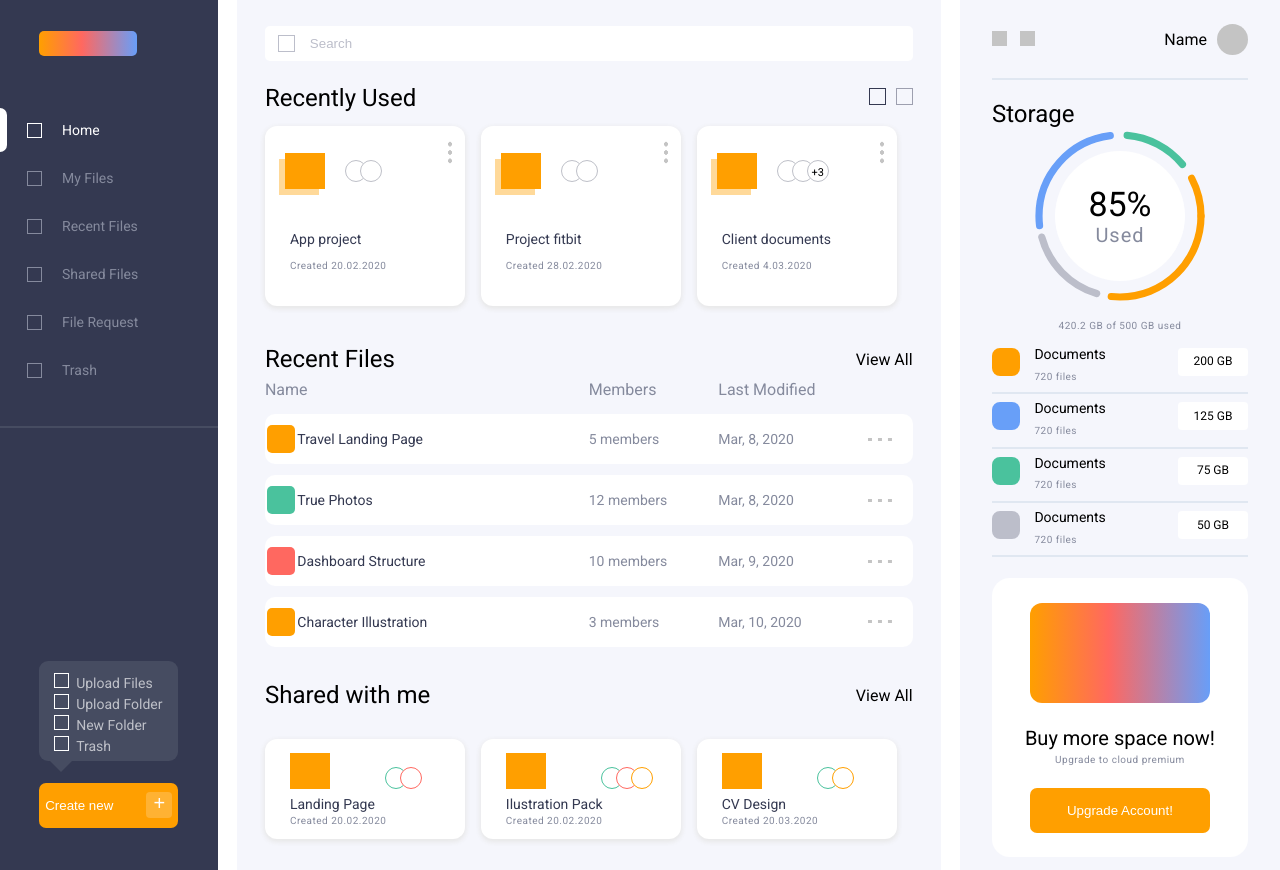
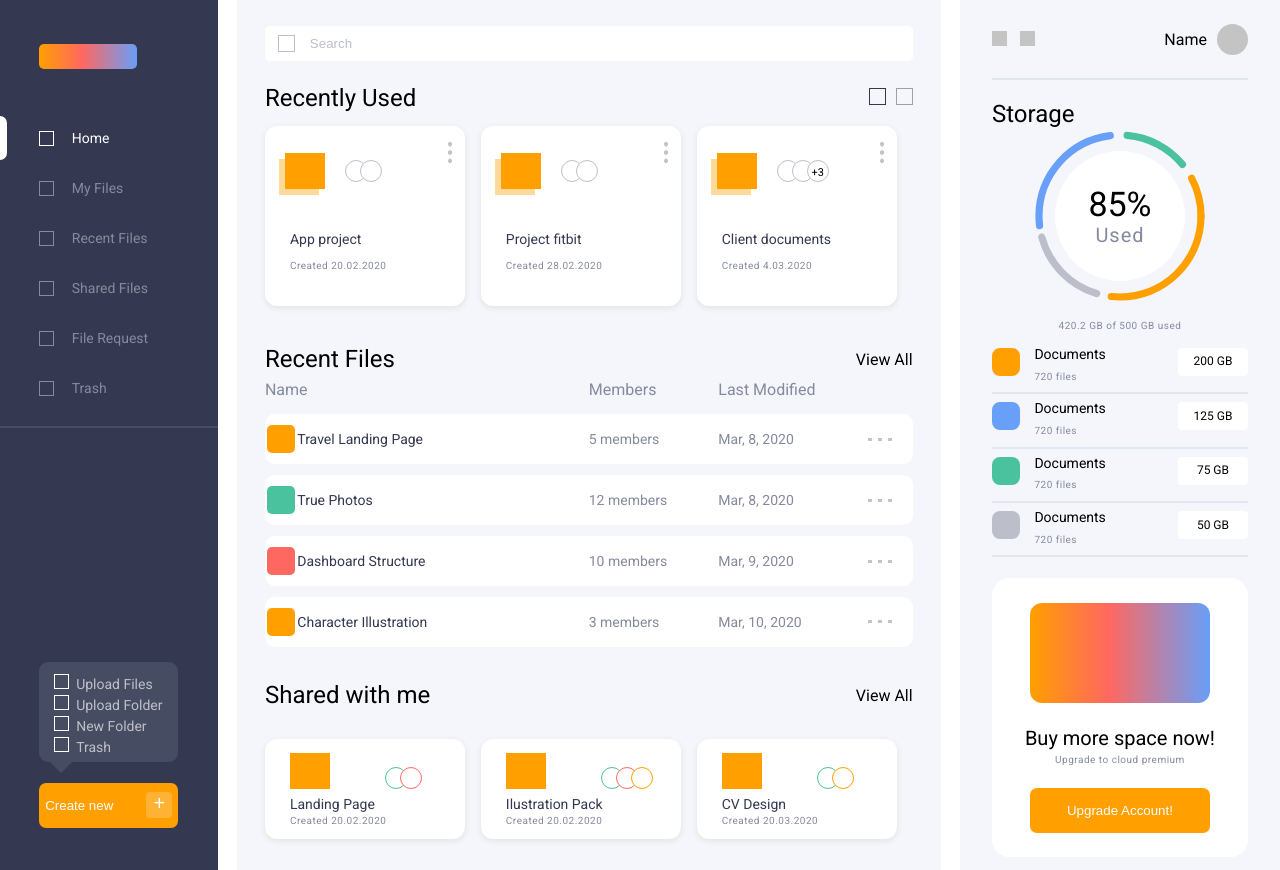
Before and after one commit to IamContrerasA/CSS-Challenge, a React (Create React App) app: page / in a window 1280 px wide. Built offline with nearby package versions, Linux system fonts and the light colour scheme.

Commit message:
refactor left sidebar with grid

```diff
--- a/src/components/SideBar/Left/style.css
+++ b/src/components/SideBar/Left/style.css
@@ -1,14 +1,14 @@
 .sidebar-left {
 	display: grid;
 	grid-gap: 0%;
-	grid-template-rows: 10% 39% 2% 39% 10%;
-  grid-template-columns: 100%;
+	grid-template-rows: 13% 36% 2% 39% 10%;
+  grid-template-columns: 18% 64% 18%;
 	grid-template-areas:
-    "gradient"
-    "options-top"
-    "line-mid"
-    "options-bottom"
-    "bottom-button";
+    "gradient gradient gradient"
+    "options-top options-top options-top "
+    "line-mid line-mid line-mid"
+    ". options-bottom ."
+    ". bottom-button .";
 }
 
 .gradient{
@@ -28,9 +28,7 @@
 .options-bottom{
   align-self: end;
   height: 100px;
-  margin-left: 18%;
-  margin-right: 18%;
-  margin-bottom: 10%;
+  margin-bottom: 15%;
   background: #464C61;
   border-radius: 9px;
 
@@ -49,8 +47,6 @@
 }
 
 .bottom-button{
-  margin-left: 18%;
-  margin-right: 18%;
   grid-area: bottom-button;
   display: flex;
   flex-direction: row;
--- a/src/components/StyleComponents/optionsTop.js
+++ b/src/components/StyleComponents/optionsTop.js
@@ -10,17 +10,18 @@ export const OptionsTop = ({ children, className }) => {
 };
 
 export const OptionsTopStyle = styled(OptionsTop)`
-  height: 10px;
-  margin-top: 38px;
   font-size: 14px;
   color: ${props => props.isSelected === 'true' ? "#FFFFFF" : "#858A9D"};
-  display: flex;
+  display: grid;
   align-items: center;
+  grid-template-rows: 50px;
+  grid-template-columns: 18% 15% 67%;
+	grid-template-areas:
+    "selected square .";
 
   .square {
     width: 15px;
     height: 15px;
-    margin-right: 20px;
     border: 1px solid ${props => props.isSelected === 'true' ? "#FFFFFF" : "#858A9D"};;
     box-sizing: border-box;
   }
@@ -30,10 +31,9 @@ export const OptionsTopStyle = styled(OptionsTop)`
     .selected {
       width: 7px;
       height: 44px;
-      margin-right: 20px;
       background: white;
       border-radius: 0 7px 7px 0px;
     }
   `
-  : `margin-left: 27px;`}
+  : ``}
 `;
```
